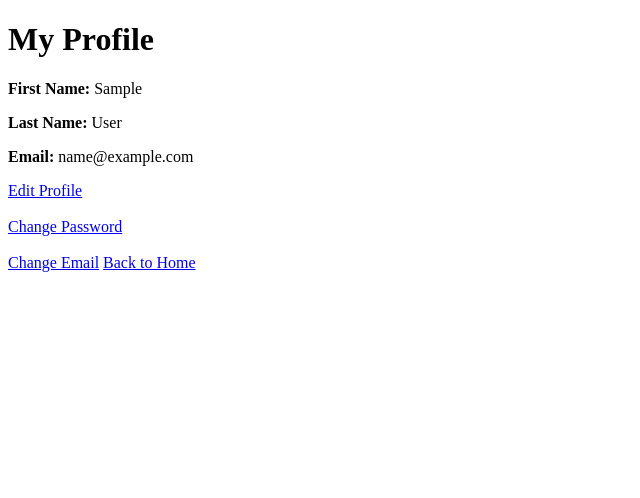
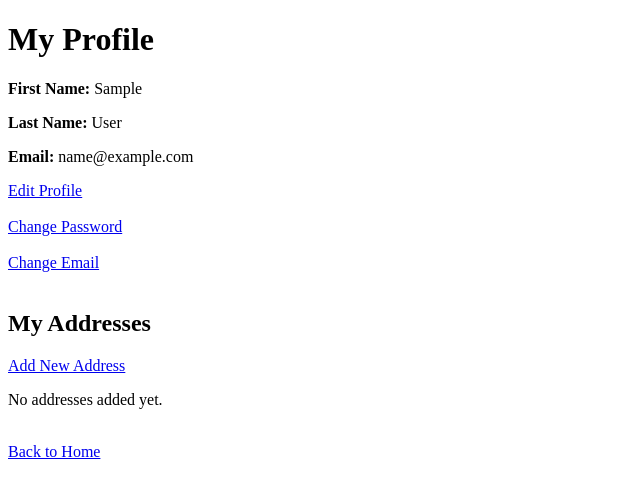
Before and after one commit to dhanush6065/dress-code-e-commerce, a Django app: page /profile/ in a window 1280 px wide. Shown: the top 498 px of the page, without its empty margins (0-640 px from the left). Run offline with Django 5.2, Linux system fonts and the light colour scheme; the visitor is signed in with stand-in values (Sample User, id 1).

Commit message:
Complete customer address management

```diff
--- a/users/templates/users/profile.html
+++ b/users/templates/users/profile.html
@@ -1,3 +1,4 @@
+
 <!DOCTYPE html>
 <html>
 <head>
@@ -6,20 +7,64 @@
 <body>
 
     <h1>My Profile</h1>
+
     {% if user.profile_picture %}
-    <img src="{{ user.profile_picture.url }}" alt="Profile Picture" width="150">
+        <img src="{{ user.profile_picture.url }}" alt="Profile Picture" width="150">
     {% endif %}
 
     <p><strong>First Name:</strong> {{ user.first_name }}</p>
+    <p><strong>Last Name:</strong> {{ user.last_name }}</p>
+    <p><strong>Email:</strong> {{ user.email }}</p>
 
-    <p><strong>Last Name:</strong> {{ user.last_name }}</p>
-
-    <p><strong>Email:</strong> {{ user.email }}</p>
     <a href="{% url 'edit_profile' %}">Edit Profile</a>
     <br><br>
+
     <a href="{% url 'change_password' %}">Change Password</a>
     <br><br>
+
     <a href="{% url 'change_email' %}">Change Email</a>
+    <br><br>
+
+    <h2>My Addresses</h2>
+
+    <a href="{% url 'add_address' %}">Add New Address</a>
+
+    {% for address in user.addresses.all %}
+        <div>
+            <p><strong>{{ address.full_name }}</strong></p>
+            <p>{{ address.phone }}</p>
+            <p>{{ address.house_name }}, {{ address.street }}</p>
+            <p>{{ address.city }}, {{ address.state }} - {{ address.pincode }}</p>
+
+            {% if address.is_default %}
+                <p><strong>Default Address</strong></p>
+            {% endif %}
+
+            <a href="{% url 'edit_address' address.id %}">Edit Address</a>
+            <br><br>
+
+            <form method="POST" action="{% url 'delete_address' address.id %}">
+                {% csrf_token %}
+                <button type="submit"
+                        onclick="return confirm('Are you sure you want to delete this address?');">
+                    Delete Address
+                </button>
+            </form>
+
+            {% if not address.is_default %}
+                <form method="POST" action="{% url 'set_default_address' address.id %}">
+                    {% csrf_token %}
+                    <button type="submit">Set as Default</button>
+                </form>
+            {% endif %}
+
+            <br><br>
+        </div>
+    {% empty %}
+        <p>No addresses added yet.</p>
+    {% endfor %}
+
+    <br>
     <a href="{% url 'home' %}">Back to Home</a>
 
 </body>
--- a/users/urls.py
+++ b/users/urls.py
@@ -17,4 +17,20 @@ urlpatterns = [
     path('change-password/', views.change_password, name='change_password'),
     path('change-email/', views.change_email, name='change_email'),
     path('verify-new-email/', views.verify_new_email, name='verify_new_email'),
+    path('add-address/', views.add_address, name='add_address'),
+    path(
+    'edit-address/<int:address_id>/',
+    views.edit_address,
+    name='edit_address'
+    ),
+    path(
+    'delete-address/<int:address_id>/',
+    views.delete_address,
+    name='delete_address'
+    ),
+    path(
+    'set-default-address/<int:address_id>/',
+    views.set_default_address,
+    name='set_default_address'
+    ),
 ]
--- a/users/views.py
+++ b/users/views.py
@@ -1,6 +1,6 @@
 from django.shortcuts import render
-from django.shortcuts import render, redirect
-from .forms import RegistrationForm , ProfileUpdateForm
+from django.shortcuts import render, redirect , get_object_or_404
+from .forms import RegistrationForm , ProfileUpdateForm , AddressForm
 import random
 from datetime import timedelta
 
@@ -8,7 +8,7 @@ from django.core.mail import send_mail
 from django.contrib.auth.hashers import make_password , check_password
 from django.utils import timezone
 
-from .models import OTPVerification , User
+from .models import OTPVerification , User , Address
 from django.contrib.auth import authenticate, login ,logout
 from django.views.decorators.http import require_POST
 from django.contrib.auth.decorators import login_required
@@ -408,3 +408,76 @@ def resend_signup_otp(request):
     send_signup_otp(user)
 
     return redirect('verify_otp')
+
+
+@login_required
+def add_address(request):
+    if request.method == 'POST':
+        form = AddressForm(request.POST)
+
+        if form.is_valid():
+            address = form.save(commit=False)
+            address.user = request.user
+            address.save()
+
+            return redirect('profile')
+    else:
+        form = AddressForm()
+
+    return render(request, 'users/add_address.html', {
+        'form': form
+    })
+
+
+@login_required
+def edit_address(request, address_id):
+    address = get_object_or_404(
+        Address,
+        id=address_id,
+        user=request.user
+    )
+
+    if request.method == 'POST':
+        form = AddressForm(request.POST, instance=address)
+
+        if form.is_valid():
+            form.save()
+            return redirect('profile')
+    else:
+        form = AddressForm(instance=address)
+
+    return render(request, 'users/edit_address.html', {
+        'form': form
+    })
+
+
+
+@login_required
+@require_POST
+def delete_address(request, address_id):
+    address = get_object_or_404(
+        Address,
+        id=address_id,
+        user=request.user
+    )
+
+    address.delete()
+
+    return redirect('profile')
+
+
+@login_required
+@require_POST
+def set_default_address(request, address_id):
+    address = get_object_or_404(
+        Address,
+        id=address_id,
+        user=request.user
+    )
+
+    Address.objects.filter(user=request.user).update(is_default=False)
+
+    address.is_default = True
+    address.save()
+
+    return redirect('profile')
```
Also changed, not shown: users/forms.py (+15 -1 lines), users/templates/users/add_address.html (added, +22 -0 lines), users/templates/users/edit_address.html (added, +22 -0 lines).
